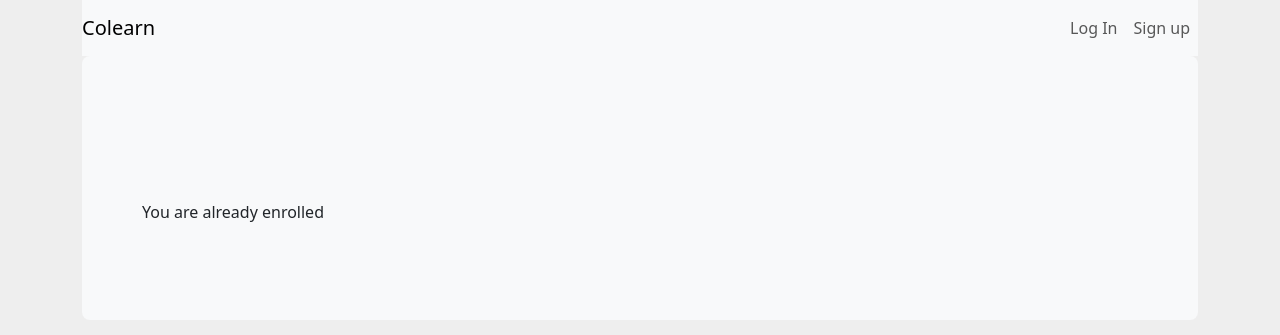
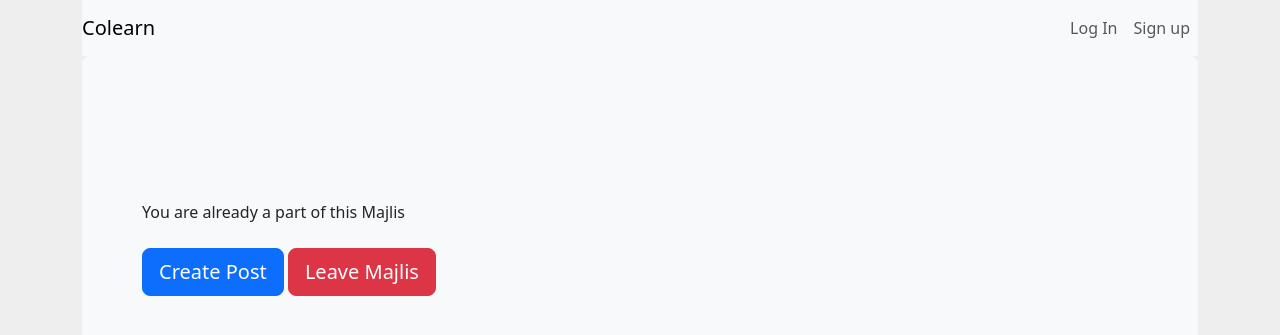
Before and after one commit to HammadSiddiqui/bounswe573-2022, a Django app: template colearning/templates/view_majlis.html in a window 1280 px wide. Shown: the top 335 px of the page. Run offline with Django 4.2, Linux system fonts and the light colour scheme; the template is opened without the code that fills it, so the values that code supplies are empty; some libraries are stand-ins or nearby versions.

Commit message:
User is able to Join or leave a Majlis

```diff
--- a/colearning/colearning/urls.py
+++ b/colearning/colearning/urls.py
@@ -28,5 +28,6 @@
     path('viewmajlis/<int:pk>/', views.ViewMajlis, name='view_majlis'),
     path('create_majlis/', views.CreateMajlisView, name='create_majlis'),
     path('enrol/<int:pk>/', views.EnrollMajlisView, name='enroll'),
+     path('unenrol/<int:pk>/', views.UnenrollMajlisView, name='unenroll'),
 
 ]
--- a/colearning/templates/home.html
+++ b/colearning/templates/home.html
@@ -42,12 +42,12 @@
                     {% if user.is_authenticated %}
                         {% if user not in item.people.all %}
                         <div class="mt-5">
-                            <a class="btn btn-success mt-3" href="{% url 'enroll' item.id%}" role="button">Enroll</a>
+                            <a class="btn btn-success mt-3" href="{% url 'enroll' item.id%}" role="button">Join Majlis</a>
                             <span>Total people: {{item.people.count}}</span>
                         </div>
                         {% else %}
                         <div class="mt-5">
-                            <span>You are already enrolled</span>
+                            <span>You are already in this Majlis</span>
                         </div>
                         {% endif%}
                     {% else %}
--- a/colearning/templates/view_majlis.html
+++ b/colearning/templates/view_majlis.html
@@ -12,12 +12,16 @@
                     <h1 class="display-5 fw-bold">{{ majlis.title }}</h1>
                     <p class="col-md-8 fs-4">{{ majlis.description|linebreaksbr }}</p>
                     {% if user not in majlis.people.all %}
-                        <button class="btn btn-primary btn-lg" type="button">Enroll</button>
+                        <a class="btn btn-primary btn-lg" type="button" href="{% url 'enroll' majlis.id%}">Join Majlis</a>
                     {% else %}
+
                     <div class="mt-5">
-                        <span>You are already enrolled</span>
+                        <span>You are already a part of this Majlis</span> <br>
+                        <button class="mt-4 btn btn-primary btn-lg" type="button">Create Post</button>
+                        <a href="{% url 'unenroll' majlis.id %}" class="mt-4 btn btn-danger btn-lg" type="button">Leave Majlis</a>
                     </div>
                     {% endif%}
+
                 </div>
             </div>
         </div>
```
Also changed, not shown: colearning/accounts/views.py (+13 -5 lines).
